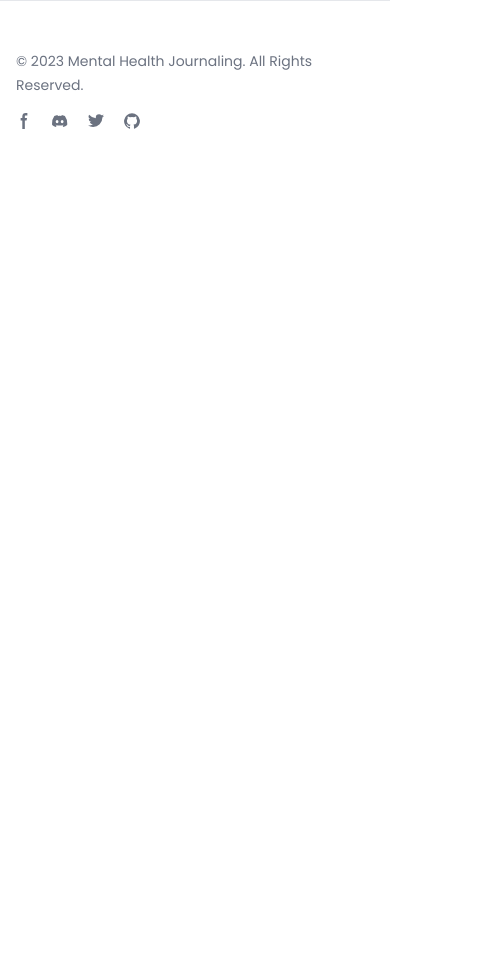
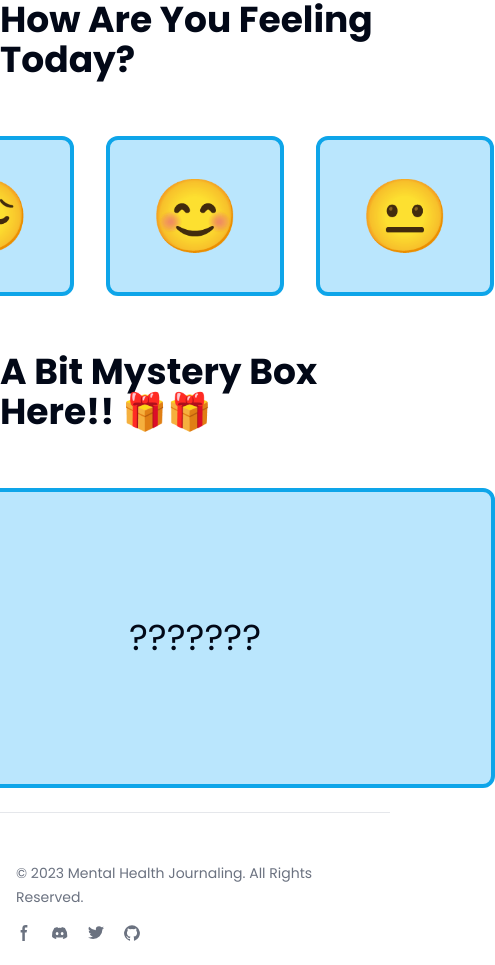
Before and after one commit to pandupan/mentality-journaling, a Next.js app: page / in a window 390 px wide. Shown: the part 2480-3445 px from the top of the page, 495 px wide, since content can reach past the window. Before the commit the page ends 2633 px from the top, so only its background shows below. Built offline with nearby package versions, Linux system fonts and the light colour scheme; no server answers.

Commit message:
[ADD] - All Section Done

```diff
--- a/app/api/auth/[...nextauth]/route.ts
+++ b/app/api/auth/[...nextauth]/route.ts
@@ -63,7 +63,7 @@ const authOption: NextAuthOptions = {
         }
     },
     pages : {
-        signIn : "/loginpage",
+        signIn : "/login",
     }
 }
 
--- a/app/login/page.tsx
+++ b/app/login/page.tsx
@@ -34,7 +34,7 @@ const Page = () => {
 
 
   return (
-    <div className="lg:mt-20 mt-40 flex flex-col justify-center container ">
+    <div className="lg:mt-20 mt-40 flex flex-col justify-center container min-h-[100vh] ">
       <div className="flex flex-col sm:px-20">
       {error && <p className="text-red-500">{error}</p>}
         <h1 className="text-4xl font-bold mb-10 text-center">Login</h1>
@@ -43,7 +43,7 @@ const Page = () => {
             <div className="flex flex-col gap-2">
               <h3 className="font-semibold text-xl">Email</h3>
               <input
-                className="p-2 border-2 border-[#3fd592] rounded "
+                className="p-2 border-2 border-[#2683da] rounded "
                 type="email"
                 id="email"
                 name="email"
@@ -53,7 +53,7 @@ const Page = () => {
             <div className="flex flex-col gap-2 mt-4">
               <h3 className="font-semibold text-xl">Password</h3>
               <input
-                className="p-2 border-2 border-[#3fd592] rounded "
+                className="p-2 border-2 border-[#2683da] rounded "
                 type="password"
                 id="password"
                 name="password"
@@ -63,7 +63,7 @@ const Page = () => {
             <div className="flex flex-col gap-2 mt-4 justify-center items-center px-32">
               <div className="flex justify-center">
                 <button
-                  className="bg-[#3fd592] text-center text-white p-2 py-2 px-10"
+                  className="bg-[#2683da] text-center text-white p-2 py-2 px-10"
                   type='submit'
                   disabled={isLoading}
                 >
@@ -73,8 +73,8 @@ const Page = () => {
             </div>
           </div>
         </form>
-        <div className="flex flex-col gap-2 mt-4 border-b border-black py-4">
-          <button className="text-[#3fd592] hover:underline">
+        <div className="flex flex-col gap-2 mt-4 py-4">
+          <button className="text-[#2683da] hover:underline">
             Lupa Password?
           </button>
         </div>
@@ -82,7 +82,7 @@ const Page = () => {
           <p className="justify-center text-center items-center ">
             Belum Punya Akun ?
           </p>
-          <a href="/register" className="text-[#3fd592] text-center hover:underline">
+          <a href="/register" className="text-[#2683da] text-center hover:underline">
             Daftar Akun
           </a>
         </div>
--- a/app/page.tsx
+++ b/app/page.tsx
@@ -1,5 +1,6 @@
 import HeroSection from '@/components/pages/HeroSection'
 import JournalSection from '@/components/pages/JournalSection'
+import MoodSection from '@/components/pages/MoodSection'
 import QuotesSection from '@/components/pages/QuotesSection'
 import Image from 'next/image'
 
@@ -12,6 +13,7 @@ export default function Home() {
       />
       <JournalSection/>
       <QuotesSection/>
+      <MoodSection/>
     </div>
   )
 }
--- a/app/register/page.tsx
+++ b/app/register/page.tsx
@@ -38,7 +38,7 @@ const RegisterPage = () => {
   }
 
   return (
-    <div className="lg:mt-20 mt-40 flex flex-col justify-center items-center">
+    <div className="flex flex-col justify-center items-center mih-h-[100vh] w-full mt-52">
 
       <form onSubmit={handleSubmit}>
         <div className="flex flex-col px-20">
@@ -50,7 +50,7 @@ const RegisterPage = () => {
             <div className="flex flex-col gap-2">
               <h3 className="font-semibold text-xl">Nama</h3>
               <input
-                className="p-2 border-2 border-[#3fd592] rounded "
+                className="p-2 border-2 border-[#2683da] rounded "
                 type="text"
                 id="fullname"
                 name="fullname"
@@ -67,7 +67,7 @@ const RegisterPage = () => {
                 name="email"
                 id="email"
                 required
-                className="p-2 border-2 border-[#3fd592] rounded "
+                className="p-2 border-2 border-[#2683da] rounded "
                 placeholder="Masukkan Email Anda"
               />
             </div>
@@ -80,7 +80,7 @@ const RegisterPage = () => {
                 name="password"
                 type="password"
                 required
-                className="p-2 border-2 border-[#3fd592] rounded "
+                className="p-2 border-2 border-[#2683da] rounded "
                 placeholder="Masukkan Password Anda"
               />
             </div>
@@ -88,7 +88,7 @@ const RegisterPage = () => {
               <div className="flex justify-center">
                 <button
                   type="submit"
-                  className="bg-[#3fd592] text-center text-white p-2 py-2 px-10"
+                  className="bg-[#2683da] text-center text-white p-2 py-2 px-10"
                   disabled={isLoading}
                 >
                   {isLoading ? "Loading..." : "Register"}
@@ -103,7 +103,7 @@ const RegisterPage = () => {
           Sudah Punya Akun?
         </p>
         <Link href="/login">
-          <button className="text-[#3fd592] hover:underline">
+          <button className="text-[#2683da] hover:underline">
             Masuk
           </button>
         </Link>
--- a/components/layouts/Header.tsx
+++ b/components/layouts/Header.tsx
@@ -50,16 +50,16 @@ const Header = () => {
 
           <ul style={{color:`${textColor}`}} className='hidden sm:flex font-semibold mr-4'>
             <li className='flex justify-center items-center p-4 hover:text-[#96d9f0] hover:border-b-2 hover:border-[#96d9f0] transform hover:scale-110 hover:mt-2 hover:font-bold '>
-              Home
+              <Link href='/#hero'>Home</Link>
             </li>
             <li className='flex justify-center items-center p-4 hover:text-[#96d9f0] hover:border-b-2 hover:border-[#96d9f0] transform hover:scale-110 hover:mt-2 hover:font-bold '>
-              <Link href='#'>Journal</Link>
+              <Link href='/#journal'>Journal</Link>
             </li>
             <li className='p-4 hover:text-[#96d9f0] hover:border-b-2 hover:border-[#96d9f0] transform hover:scale-110 hover:mt-2 hover:font-bold '>
-              <Link href='#projects'>Quotes</Link>
+              <Link href='/#quote'>Quotes</Link>
             </li>
             <li className='p-4 hover:text-[#96d9f0] hover:border-b-2 hover:border-[#96d9f0] transform hover:scale-110 hover:mt-2 hover:font-bold '>
-              <Link href='#about'>Mood Test</Link>
+              <Link href='/#mood'>Mood Test</Link>
             </li>
           </ul>
 
--- a/components/pages/JournalSection.tsx
+++ b/components/pages/JournalSection.tsx
@@ -82,7 +82,7 @@ const JournalSection = () => {
   };
 
   return (
-    <div className="flex flex-col w-full min-h-full gap-4 px-8 py-20 bg-[#f5f4f0] ">
+    <div id='journal' className="flex flex-col w-full min-h-full gap-4 px-8 py-20 bg-[#f5f4f0] ">
       <div className="flex flex-col justify-center items-center ">
         <h1 className="text-4xl font-bold">
           Kamu Dapat Mencurahkan Seisi hatimu disini 😉
--- a/components/pages/MoodSection.tsx
+++ b/components/pages/MoodSection.tsx
@@ -1,11 +1,58 @@
-import React from 'react'
+'use client';
+
+import React, { useState } from 'react';
 
 const MoodSection = () => {
+  const [currentMood, setCurrentMood] = useState('');
+
+  const handleMoodClick = (mood : any) => {
+    setCurrentMood(mood);
+  };
+
+  const getMoodMessage = () => {
+    switch (currentMood) {
+      case '😔':
+        return "It's okay, everything will be fine";
+      case '😊':
+        return 'Continue to be happy';
+      case '😐':
+        return 'There will be a better day than today';
+      default:
+        return '???????';
+    }
+  };
+
   return (
-    <div>
+    <div id='mood' className="w-full min-h-[50vh] flex flex-col justify-center items-center gap-14">
+      <h1 className="font-bold text-4xl ">How Are You Feeling Today?</h1>
 
+      <div className="flex justify-center gap-8">
+        <button onClick={() => handleMoodClick('😔')}>
+          <div className="p-10 rounded-xl border-4 border-sky-500 bg-sky-200">
+            <p className="text-7xl">😔</p>
+          </div>
+        </button>
+
+        <button onClick={() => handleMoodClick('😊')}>
+          <div className="p-10 rounded-xl border-4 border-sky-500 bg-sky-200">
+            <p className="text-7xl">😊</p>
+          </div>
+        </button>
+
+        <button onClick={() => handleMoodClick('😐')}>
+          <div className="p-10 rounded-xl border-4 border-sky-500 bg-sky-200">
+            <p className="text-7xl">😐</p>
+          </div>
+        </button>
+      </div>
+
+      <h1 className="font-bold text-4xl ">A Bit Mystery Box Here!! 🎁🎁 </h1>
+
+      <div className="flex justify-center items-center h-[300px] w-[600px] rounded-xl border-4 border-sky-500 bg-sky-200">
+        <p className="text-4xl text-center">{getMoodMessage()}</p>
+      </div>
     </div>
-  )
-}
+  );
+};
 
-export default MoodSection
+export default MoodSection;
--- a/components/pages/QuotesSection.tsx
+++ b/components/pages/QuotesSection.tsx
@@ -62,7 +62,7 @@ const QuotesSection = () => {
   };
 
   return (
-    <div className="relative flex justify-center items-center w-full h-[450px] sm:h-[650px] mb-20 z-[1]">
+    <div id='quote' className="relative flex justify-center items-center w-full h-[450px] sm:h-[650px] mb-20 z-[1]">
     <Swiper
       modules={[Pagination, Autoplay]}
       spaceBetween={10}
```
